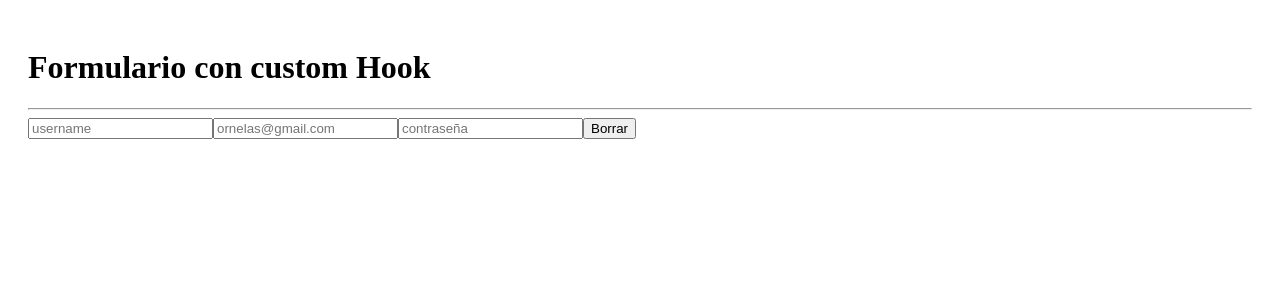
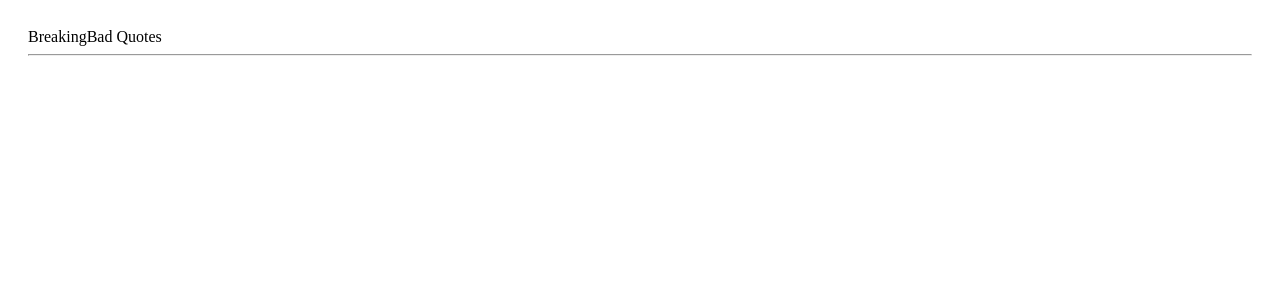
Before and after one commit to UlisesOrnelasR/hooks-app, a React app: page / in a window 1280 px wide. Shown: the top 300 px of the page. Built offline with nearby package versions, Linux system fonts and the light colour scheme; the HTML template or start-up script is replaced by a standard one.

Commit message:
useFetch Custom hook

```diff
--- /dev/null
+++ b/src/03-examples/MultipleCustomHooks.jsx
@@ -0,0 +1,8 @@
+export const MultipleCustomHooks = () => {
+  return (
+    <>
+      <div>BreakingBad Quotes</div>
+      <hr />
+    </>
+  );
+};
--- a/src/main.jsx
+++ b/src/main.jsx
@@ -1,10 +1,10 @@
 import React from "react";
 import ReactDOM from "react-dom/client";
-import { FormWithCustomHook } from "./02-useEffect/FormWithCustomHook";
+import { MultipleCustomHooks } from "./03-examples/MultipleCustomHooks";
 import "./index.css";
 
 ReactDOM.createRoot(document.getElementById("root")).render(
   //<React.StrictMode>
-  <FormWithCustomHook />
+  <MultipleCustomHooks />
   //</React.StrictMode>
 );
```
Also changed, not shown: src/hooks/useFetch.js (added, +18 -0 lines).
